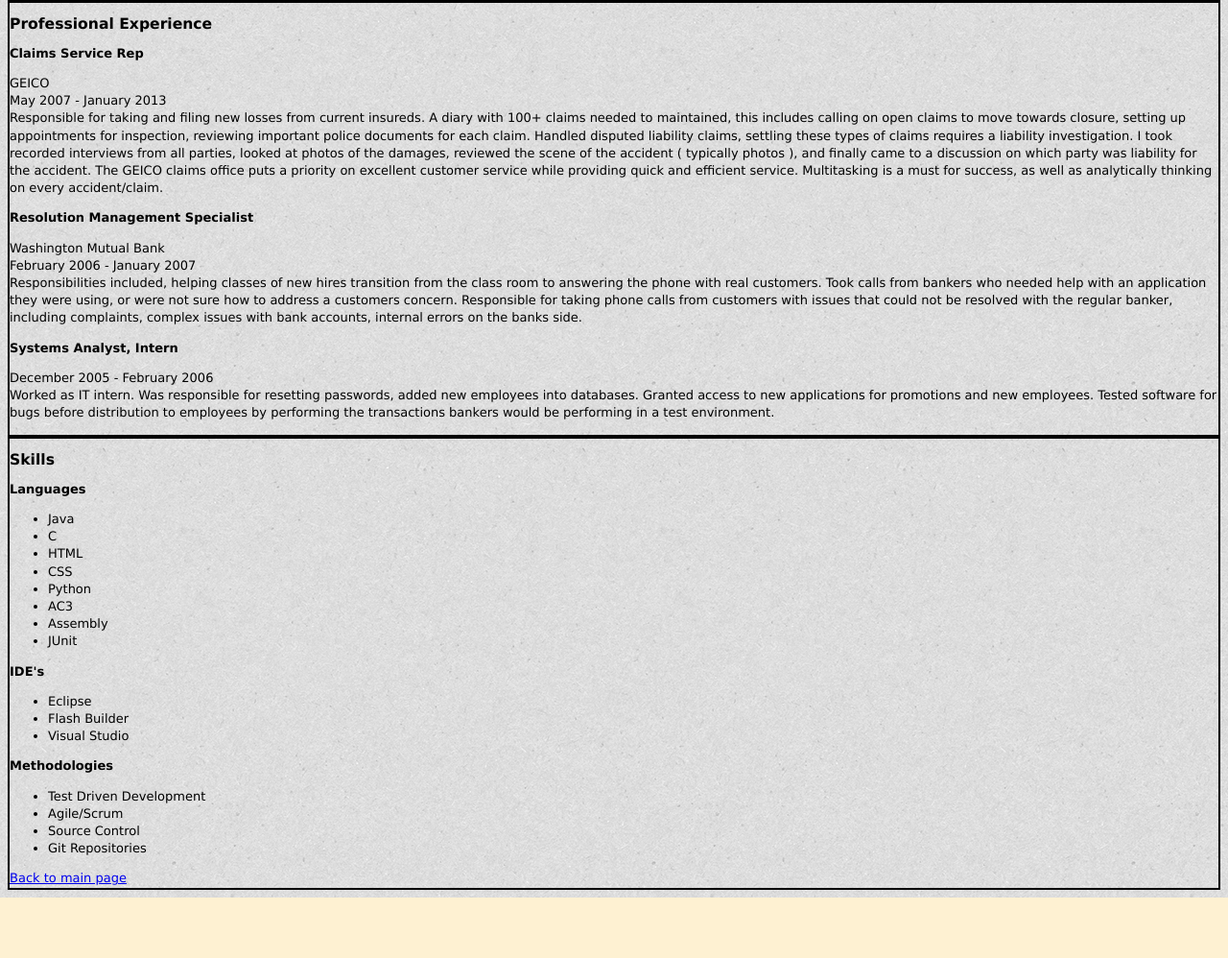
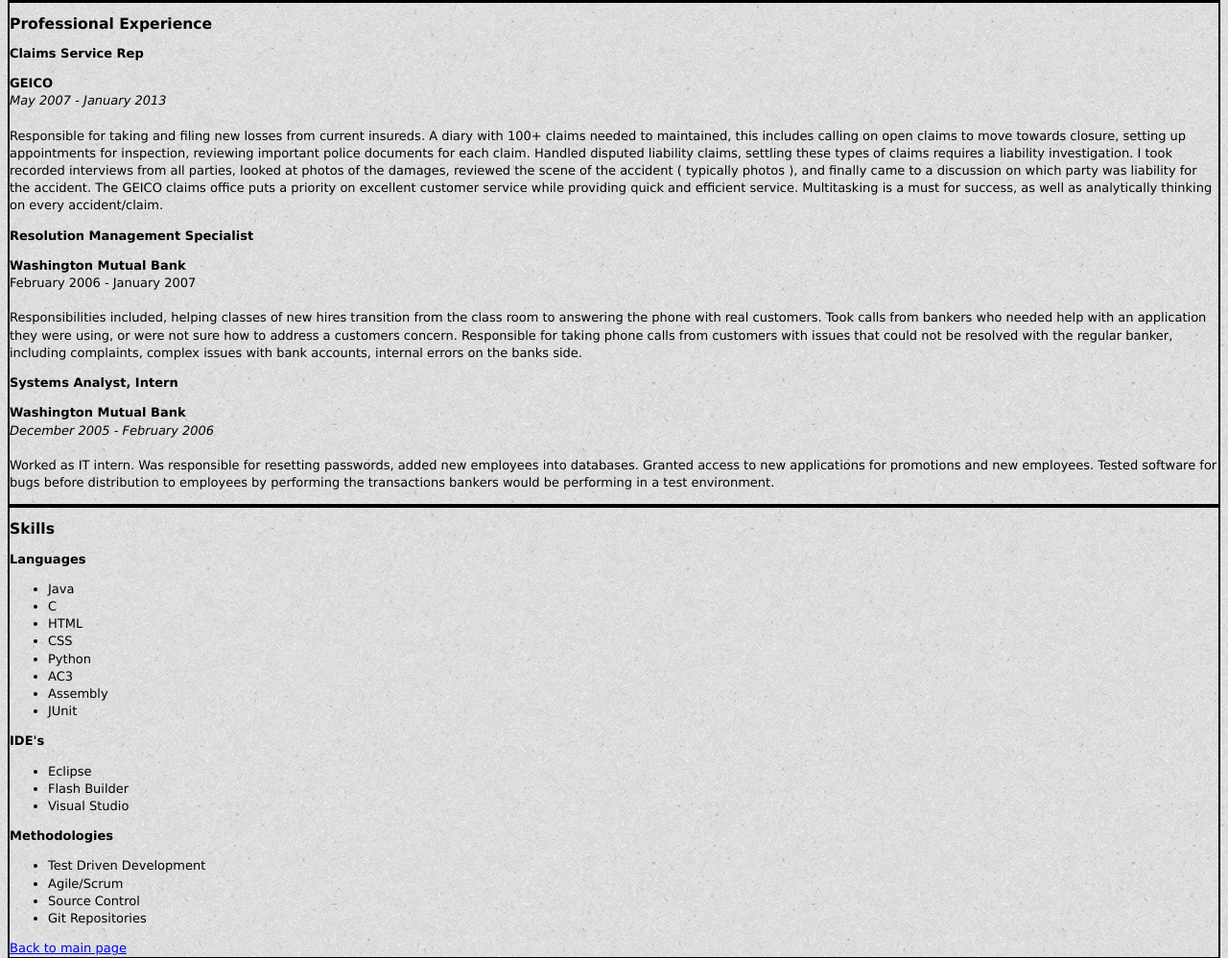
Before and after one commit to humpmj10/PersonalWebsite, a plain HTML site: page resume.html in a window 1280 px wide. Shown: the part 510-1508 px from the top of the page at 96% size. Before the commit the page ends 1445 px from the top, so only its background shows below. Drawn offline with Linux system fonts and the light colour scheme.

Commit message:
Added more formatting on resume.

```diff
--- a/resume.html
+++ b/resume.html
@@ -43,17 +43,31 @@
 			<h2>Professional Experience</h2>
 
 			<h3>Claims Service Rep</h3>
-			GEICO <br>
-			May 2007 - January 2013 <br>
-			Responsible for taking and filing new losses from current insureds. A diary with 100+ claims needed to maintained, this includes calling on open claims to move towards closure, setting up appointments for inspection, reviewing important police documents for each claim. Handled disputed liability claims, settling these types of claims requires a liability investigation. I took recorded interviews from all parties, looked at photos of the damages, reviewed the scene of the accident ( typically photos ), and finally came to a discussion on which party was liability for the accident. The GEICO claims office puts a priority on excellent customer service while providing quick and efficient service. Multitasking is a must for success, as well as analytically thinking on every accident/claim.
+			<b>GEICO</b> <br>
+			<em>May 2007 - January 2013</em> <br><br>
+			Responsible for taking and filing new losses from current
+			insureds. A diary with 100+ claims needed to maintained, this
+			includes calling on open claims to move towards closure,
+			setting up appointments for inspection, reviewing important
+			police documents for each claim. Handled disputed liability
+			claims, settling these types of claims requires a liability
+			investigation. I took recorded interviews from all parties,
+			looked at photos of the damages, reviewed the scene of the
+			accident ( typically photos ), and finally came to a
+			discussion on which party was liability for the accident. The
+			GEICO claims office puts a priority on excellent customer
+			service while providing quick and efficient service.
+			Multitasking is a must for success, as well as analytically
+			thinking on every accident/claim.
 			<br>
 			<h3>Resolution Management Specialist</h3>
-			Washington Mutual Bank <br>
-			February 2006 - January 2007 <br>
+			<b>Washington Mutual Bank</b> <br>
+			<en>February 2006 - January 2007</em> <br><br>
 			Responsibilities included, helping classes of new hires transition from the class room to answering the phone with real customers. Took calls from bankers who needed help with an application they were using, or were not sure how to address a customers concern. Responsible for taking phone calls from customers with issues that could not be resolved with the regular banker, including complaints, complex issues with bank accounts, internal errors on the banks side.
 			<br>
 			<h3>Systems Analyst, Intern</h3>
-			December 2005 - February 2006<br>
+			<b>Washington Mutual Bank</b> <br>
+			<em>December 2005 - February 2006</em><br><br>
 			Worked as IT intern. Was responsible for resetting passwords, added new employees into databases. Granted access to new applications for promotions and new employees. Tested software for bugs before distribution to employees by performing the transactions bankers would be performing in a test environment.
 		</p>
 
```
